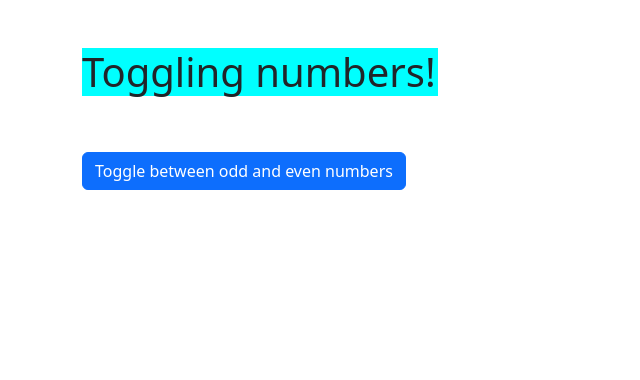
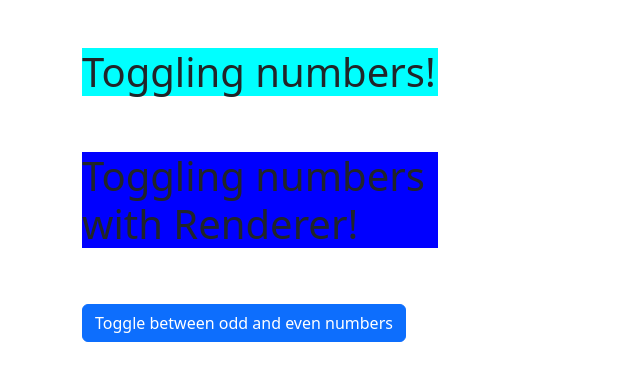
Before and after one commit to Bindhusha-Sadasivan/Directives, an Angular app: page / in a window 1280 px wide. Shown: the top 380 px of the page, without its empty margins (0-640 px from the left). Built offline with nearby package versions, Linux system fonts and the light colour scheme.

Commit message:
94 - Using the Renderer to build a Better Attribute Directive

```diff
--- a/src/app/app.component.html
+++ b/src/app/app.component.html
@@ -2,6 +2,14 @@
   <div class="row">
     <div class="col-4 mt-5">
       <h1 appBasicHighlight>Toggling numbers!</h1>
+    </div>
+  </div>
+</div>
+
+<div class="container">
+  <div class="row">
+    <div class="col-4 mt-5">
+      <h1 appBetterHighlight>Toggling numbers with Renderer!</h1>
     </div>
   </div>
 </div>
--- a/src/app/app.component.ts
+++ b/src/app/app.component.ts
@@ -2,11 +2,12 @@ import { CommonModule } from '@angular/common';
 import { Component } from '@angular/core';
 import { RouterOutlet } from '@angular/router';
 import { BasicHighlightDirective } from './directives/basic-highlight.directive';
+import { BetterHighlightDirective } from './directives/better-highlight.directive';
 
 @Component({
   selector: 'app-root',
   standalone: true,
-  imports: [RouterOutlet, CommonModule, BasicHighlightDirective],
+  imports: [RouterOutlet, CommonModule, BasicHighlightDirective, BetterHighlightDirective],
   templateUrl: './app.component.html',
   styleUrl: './app.component.css'
 })
--- /dev/null
+++ b/src/app/directives/better-highlight.directive.ts
@@ -0,0 +1,17 @@
+import { Directive, ElementRef, Renderer2, OnInit } from '@angular/core';
+
+@Directive({
+  selector: '[appBetterHighlight]',
+  standalone: true
+})
+export class BetterHighlightDirective implements OnInit{
+
+  constructor(private elementRef:ElementRef, private renderer:Renderer2) { }
+
+  ngOnInit(): void {
+    //Called after the constructor, initializing input properties, and the first call to ngOnChanges.
+    //Add 'implements OnInit' to the class.
+    this.renderer.setStyle(this.elementRef.nativeElement, 'background-color', 'blue');
+  }
+
+}
```
Also changed, not shown: 1 other file (tests, documents, lock files or other folders).
